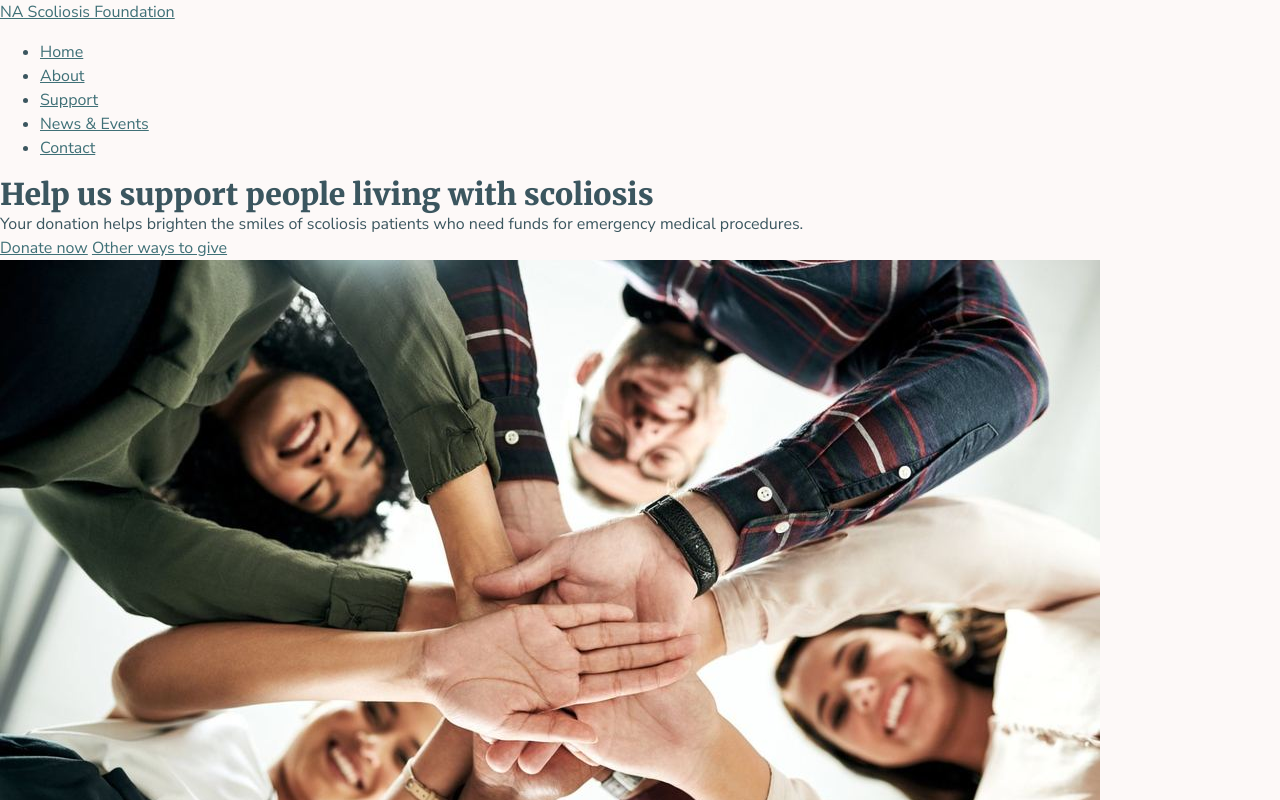
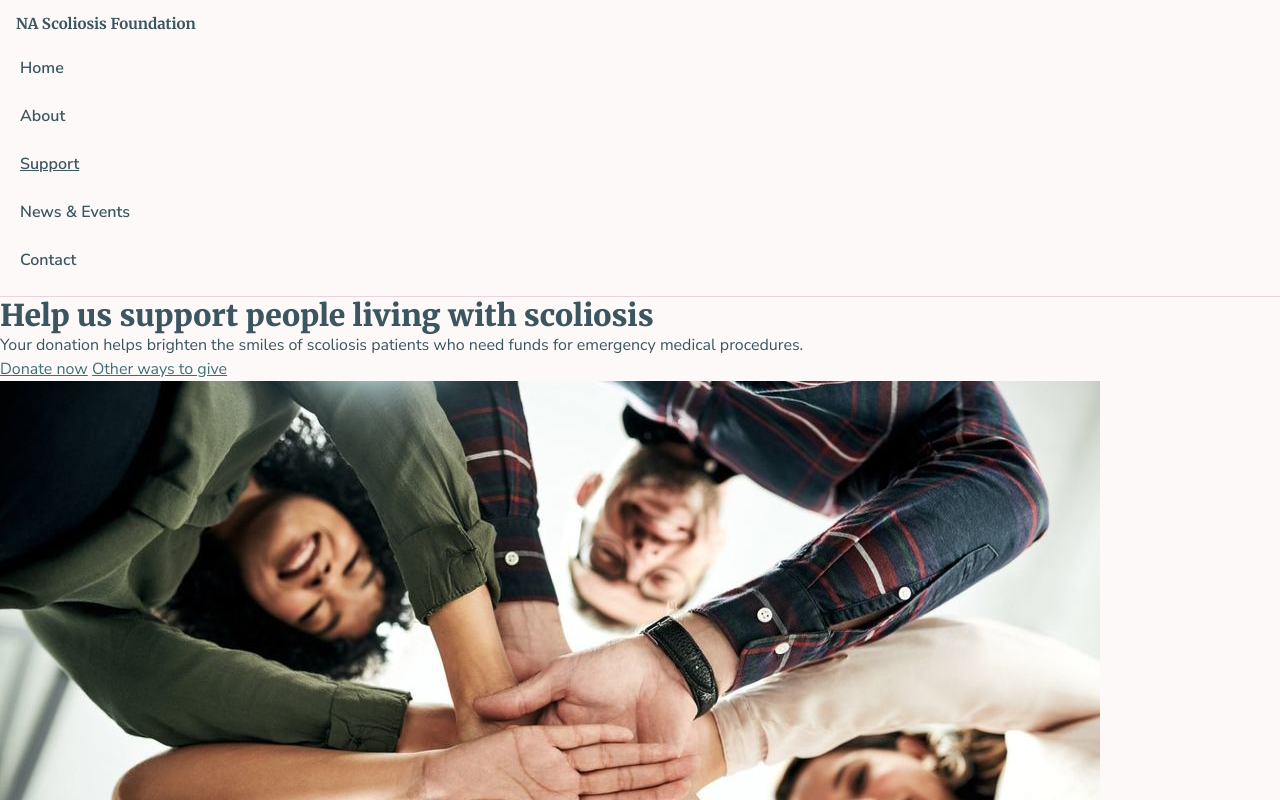
Before and after one commit to Stpoole022/Nas-Scoliosis, a plain HTML site: page pages/Support/Test Page/index.html in a window 1280 px wide. Shown: the top 800 px of the page. Drawn offline with Linux system fonts and the light colour scheme.

Commit message:
Removed bullets and made links stacked with spaces

```diff
--- a/pages/Support/Test Page/style.css
+++ b/pages/Support/Test Page/style.css
@@ -38,3 +38,32 @@ h1 {
 
 /* A clear outline when someone uses the Tab key */
 :focus-visible { outline: 3px solid var(--focus); outline-offset: 3px; }
+
+.site-header {
+  padding: 12px 16px;
+  border-bottom: 1px solid var(--border);
+}
+
+.brand {
+  font-family: Merriweather, Georgia, serif;
+  font-weight: 700;
+  font-size: 15px;
+  color: var(--text);
+  text-decoration: none;
+}
+
+.site-nav ul {
+  list-style: none;
+  margin: 8px 0 0;
+  padding: 0;
+}
+
+.site-nav a {
+  display: block;
+  padding: 12px 4px;
+  font-weight: 600;
+  color: var(--text);
+  text-decoration: none;
+}
+
+.site-nav a[aria-current="page"] { text-decoration: underline; }
```
